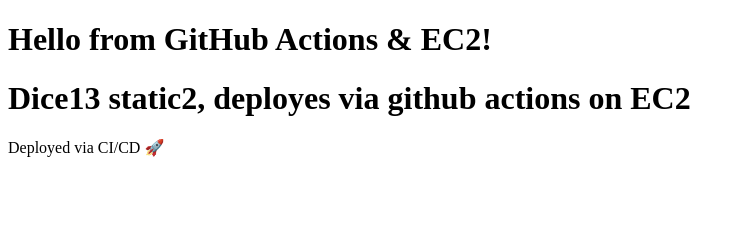
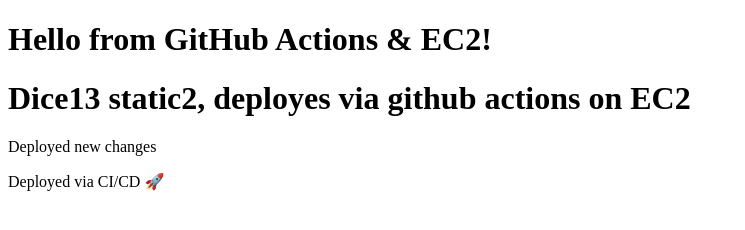
Before and after one commit to Asadmahmand/dice13-static2, a plain HTML site: page index.html in a window 1280 px wide. Shown: the whole page, without its empty margins (0-745 px from the left). Drawn offline with Linux system fonts and the light colour scheme.

Commit message:
changes2

```diff
--- a/index.html
+++ b/index.html
@@ -9,7 +9,7 @@
 <body>
   <h1>Hello from GitHub Actions & EC2!</h1>
   <h1>Dice13 static2, deployes via github actions on EC2</h1>
-
+  <p>Deployed new changes</p>
   <p>Deployed via CI/CD 🚀</p>
 </body>
 </html>
```
Also changed, not shown: 1 other file.
